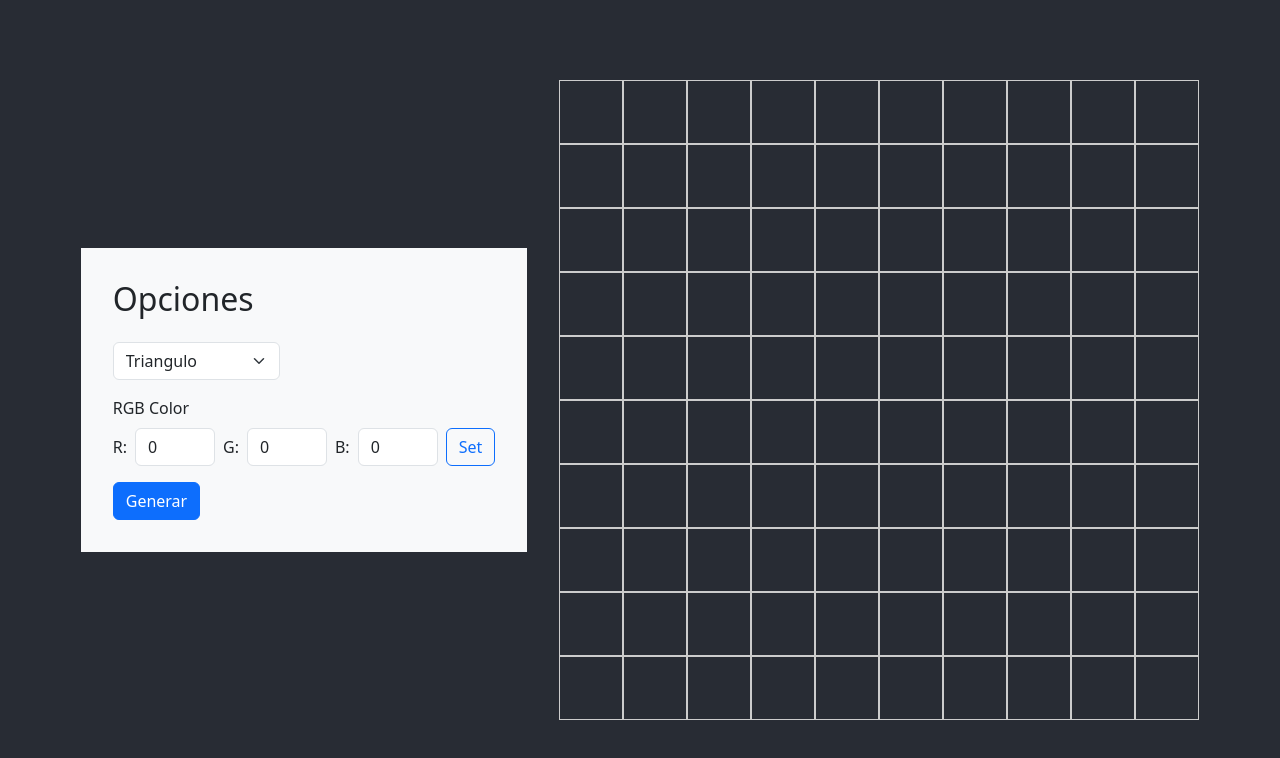
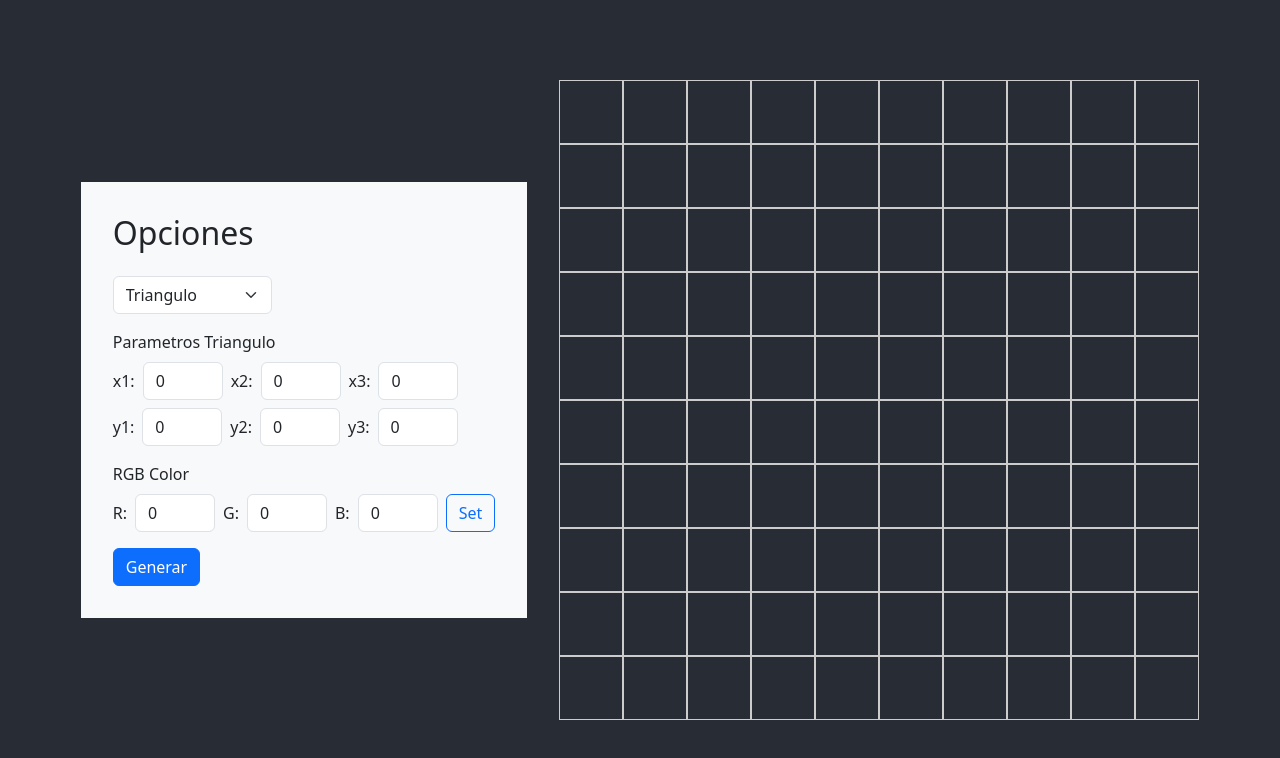
Before and after one commit to KevinOmega/CircleDrawign, a React (Create React App) app: page / in a window 1280 px wide. Shown: the top 758 px of the page. Built offline with nearby package versions, Linux system fonts and the light colour scheme.

Commit message:
adding parameters configuration

```diff
--- a/src/App.css
+++ b/src/App.css
@@ -48,13 +48,13 @@
   align-items: start;
 }
 
-.color-input{
+.flex-input{
   display: flex;
   gap: 0.5rem;
   align-items: center;
 
 }
 
-.color-input input{
+.flex-input input{
   width: 5rem;
 }
--- a/src/Form.js
+++ b/src/Form.js
@@ -2,7 +2,7 @@ import React, { useState } from 'react'
 import { useGlobalContext } from './context'
 
 const Form = () => {
-    const {generateBtn,setColor,algorithms,setAlgorithms} = useGlobalContext();
+    const {generateBtn,setColor,algorithms,setAlgorithms,parameters,setParameters} = useGlobalContext();
     const [formColor,setFormColor] = useState([0,0,0]);
 
     const onColorChange = (e) => {
@@ -46,13 +46,41 @@ const Form = () => {
             value={algorithms}
             onChange={(e) => setAlgorithms(e.target.value)}>
             <option value={1}>Triangulo</option>
-            <option value={2}>Circunferencias</option>
+            <option value={2}>Circunferencia</option>
         </select>
       </div>
+      <div className="input-item">
+        {algorithms === '1' ?
+        <>
+            <label className='form-label'>Parametros Triangulo</label>
+            <div className='flex-input'>
+                <label >x1:</label><input name="R" value={formColor[0]} onChange={(e) => onColorChange(e)} className="form-control" type="number" />
+                <label >x2:</label><input name="G" value={formColor[1]} onChange={(e) => onColorChange(e)} className="form-control" type="number" />
+                <label >x3:</label><input name="B" value={formColor[2]} onChange={(e) => onColorChange(e)} className="form-control" type="number" />
+            </div>
+            <div className='flex-input mt-2'>
+                <label >y1:</label><input name="R" value={formColor[0]} onChange={(e) => onColorChange(e)} className="form-control" type="number" />
+                <label >y2:</label><input name="G" value={formColor[1]} onChange={(e) => onColorChange(e)} className="form-control" type="number" />
+                <label >y3:</label><input name="B" value={formColor[2]} onChange={(e) => onColorChange(e)} className="form-control" type="number" />
+            </div>
+        </>
+
+        :
+        <>
+            <label className='form-label'>Parametros Circunferencia</label>
+            <div className='flex-input'>
+                <label >xc:</label><input name="R" value={formColor[0]} onChange={(e) => onColorChange(e)} className="form-control" type="number" />
+                <label >yc:</label><input name="G" value={formColor[1]} onChange={(e) => onColorChange(e)} className="form-control" type="number" />
+                <label >r:</label><input name="B" value={formColor[2]} onChange={(e) => onColorChange(e)} className="form-control" type="number" />
+            </div>
+        </>
+        }
+      </div>
+
 
       <div className="input-item">
         <label className='form-label'>RGB Color</label>
-        <div className='color-input'>
+        <div className='flex-input'>
             <label >R:</label><input name="R" value={formColor[0]} onChange={(e) => onColorChange(e)} className="form-control" type="number" />
             <label >G:</label><input name="G" value={formColor[1]} onChange={(e) => onColorChange(e)} className="form-control" type="number" />
             <label >B:</label><input name="B" value={formColor[2]} onChange={(e) => onColorChange(e)} className="form-control" type="number" />
--- a/src/context.js
+++ b/src/context.js
@@ -10,7 +10,7 @@ const AppProvider = ({ children }) => {
   const [sizeMatrix,setSizeMatrix] = useState(10);
   const [matrix,setMatrix] = useState(useGenerateMatrix(sizeMatrix));
   const [algorithms,setAlgorithms] = useState('1');
-  const [parameter,setParameters] = useState({
+  const [parameters,setParameters] = useState({
     triangle : {x1 : 0,y1 : 0,x2 : Math.floor(sizeMatrix/2),y2 : Math.floor(sizeMatrix/2),x3 : 0,y3 : sizeMatrix-1,},
     circle : {xc : Math.floor(sizeMatrix/2),yc : Math.floor(sizeMatrix/2), r: Math.floor(sizeMatrix/2)}
   })
@@ -89,17 +89,15 @@ setMatrix({...matrix,...tempMatrix});
     console.log(algorithms);
     switch (algorithms) {
       case '1':
-        drawTriangle(parameter.triangle)
+        drawTriangle(parameters.triangle)
         break;
       case '2':
-        drawCircle(parameter.circle)
+        drawCircle(parameters.circle)
         break;
 
       default:
         break;
     }
-    // drawTriangle(0,0,5,5,0,10)
-    // bresenhamCircunferencia(5,5,5);
   }
 
 
@@ -118,7 +116,7 @@ setMatrix({...matrix,...tempMatrix});
     algorithms,
     setAlgorithms,
     generateBtn,
-    parameter,
+    parameters,
     setParameters,
     delay,
     setDelay,
```
